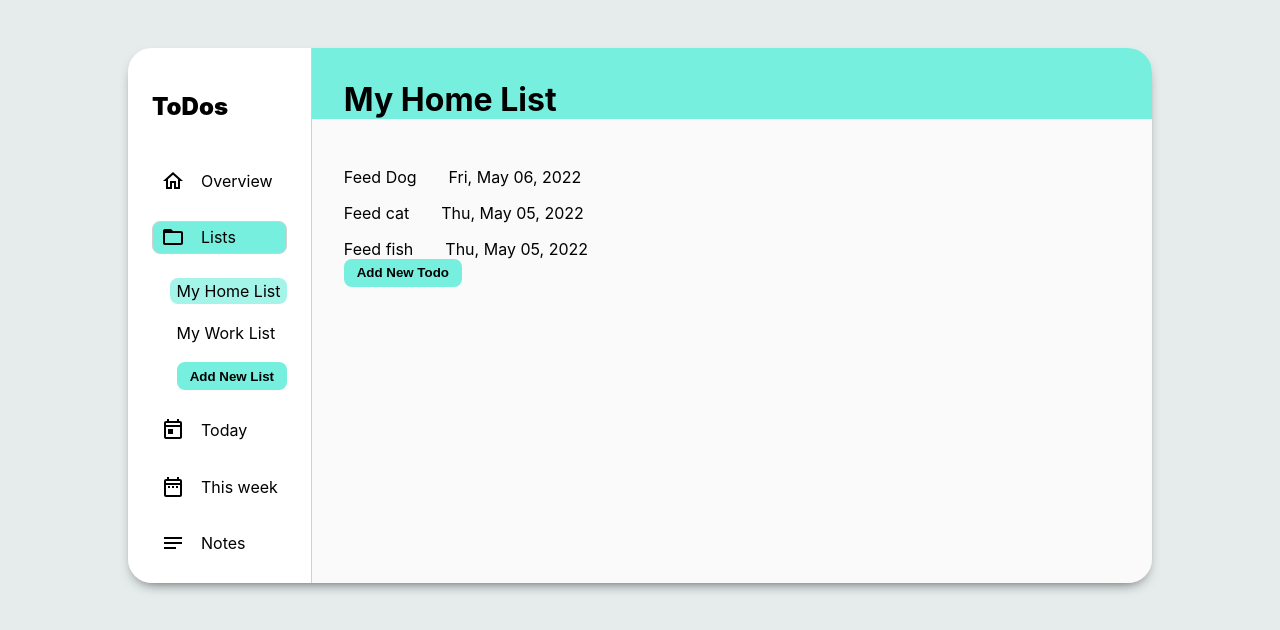
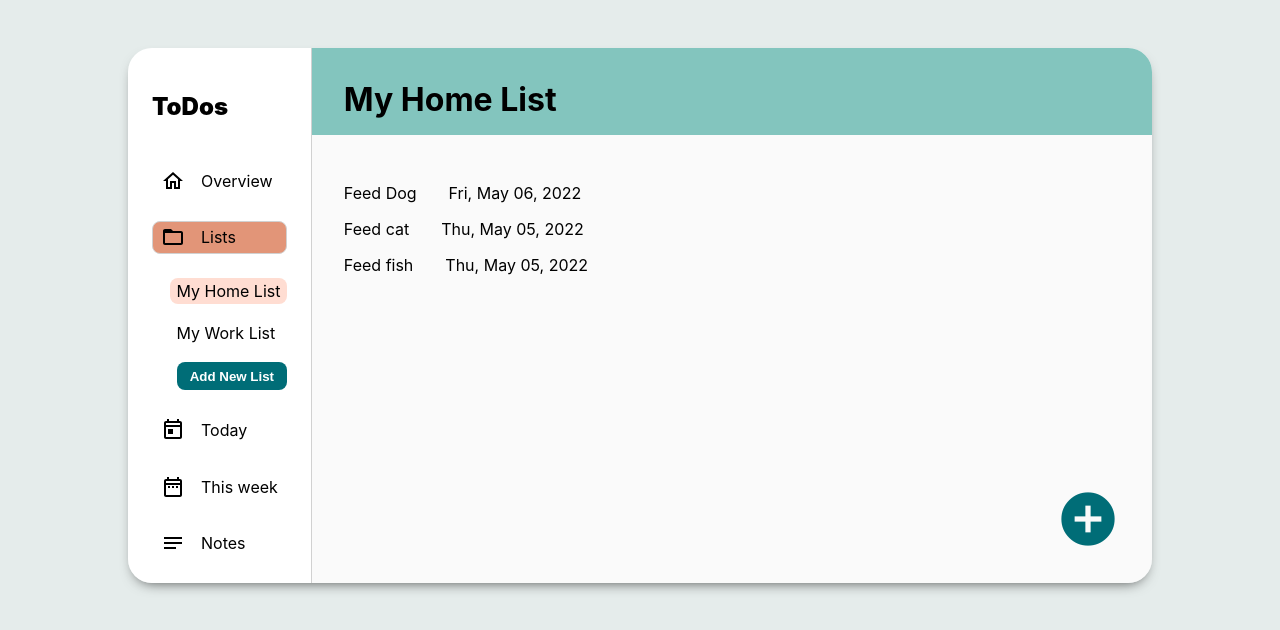
Before and after one commit to thiseas-perso/todo-react-app, a React (Create React App) app: page / in a window 1280 px wide. Shown: the top 630 px of the page. Built offline with nearby package versions, Linux system fonts and the light colour scheme.

Commit message:
color palette

```diff
--- a/public/index.html
+++ b/public/index.html
@@ -3,6 +3,9 @@
   <head>
     <meta charset="utf-8" />
     <link rel="icon" href="%PUBLIC_URL%/favicon.ico" />
+    <link href="https://fonts.googleapis.com/icon?family=Material+Icons"
+      rel="stylesheet">
+
     <meta name="viewport" content="width=device-width, initial-scale=1" />
     <meta name="theme-color" content="#000000" />
     <meta
--- a/src/App.css
+++ b/src/App.css
@@ -5,22 +5,3 @@ width: 100vw;
 display: flex;
 justify-content: center;
 }
-
-button{
-   background: hsl(172, 79%, 70%);
-   box-shadow: none;
-   border:none;
-   border-radius: 0.5rem;
-   text-shadow: none;
-   font-weight: 900;
-   padding: 0.4rem 0.8rem;
-   width: fit-content
-}
-
-button:hover{
-   background: hsl(172, 79%, 60%);
-   cursor: pointer;
-}
-button:active{
-   background: hsl(172, 79%, 40%);
-}
--- a/src/Components/Elements/ListItems.css
+++ b/src/Components/Elements/ListItems.css
@@ -13,7 +13,7 @@ li{
 li:hover{
    cursor: pointer;
    border-radius: 0.5rem;
-   background-color: hsl(172, 59%, 80%);
+   background-color: #FFDDD2;
 }
 
 li:active{
@@ -21,7 +21,7 @@ li:active{
 }
 
 ul .active{
-   background-color: hsl(172, 79%, 80%);
+   background-color: #FFDDD2;
    border: none
 }
 
@@ -38,24 +38,6 @@ ul .active{
    align-items: flex-end;
 }
 
- button{
-   background: hsl(172, 79%, 70%);
-   box-shadow: none;
-   border:none;
-   border-radius: 0.5rem;
-   text-shadow: none;
-   font-weight: 900;
-   padding: 0.4rem 0.8rem;
-   width: fit-content
-}
-
-button:hover{
-   background: hsl(172, 79%, 60%);
-   cursor: pointer;
-}
-button:active{
-   background: hsl(172, 79%, 40%);
-}
 
 .list-ctn form input{
    width: 10ch;
@@ -66,3 +48,23 @@ button:active{
 .list-ctn form label {
    font-size: 0.8rem;
 }
+
+.list-ctn button{
+   background: #006D77;
+   box-shadow: none;
+   border:none;
+   border-radius: 0.5rem;
+   text-shadow: none;
+   color: white;
+   font-weight: 600;
+   padding: 0.4rem 0.8rem;
+   width: fit-content
+}
+
+.list-ctn button:hover{
+   background: #83C5BE;
+   cursor: pointer;
+}
+.list-ctn button:active{
+   background: #83C5BE
+}
--- a/src/Components/Elements/NavbarItem.css
+++ b/src/Components/Elements/NavbarItem.css
@@ -11,15 +11,15 @@
 cursor: pointer;
 border: 1px solid hsl(0, 0%, 82%);
 border-radius: 0.5rem;
-background-color: hsl(172, 59%, 80%);
+background-color: #FFDDD2;
 }
 
 .nav-item:active{
-   background-color: hsl(172, 79%, 70%);
+   background-color: #E29578
 }
 
 .nav-item.active{
    border: 1px solid hsl(0, 0%, 82%);
    border-radius: 0.5rem;
-   background-color: hsl(172, 79%, 70%);
+   background-color: #E29578
 }
--- a/src/Components/Views/OverviewCard.css
+++ b/src/Components/Views/OverviewCard.css
@@ -10,7 +10,7 @@
 }
 
 .overview-card h3{
-   background-color: hsl(172, 79%, 70%);
+   background-color: #83C5BE;
    padding: 0.8rem;
    font-size: 1rem;
    margin: -1rem -1rem 1rem -1rem;
--- a/src/Components/Views/ViewListTodos.css
+++ b/src/Components/Views/ViewListTodos.css
@@ -8,8 +8,10 @@
 }
 
 .list-card-ctn{
-   /* display: flex; */
+   height: 100%;
+   display: flex;
    margin-left: 2rem;
+   flex-direction: column;
 }
 
 .list-card-line p {
@@ -17,9 +19,31 @@
    margin-top: 1rem;
 }
 
-.list-card h1{
+.list-card-ctn h1{
    margin: 0  0 2rem -2rem;
    padding-left: 2rem;
    padding-top: 2rem;
-   background-color: hsl(172, 79%, 70%)
+   padding-bottom: 1rem;
+   background-color: #83C5BE
 }
+
+#new-todo-btn{
+font-size: 4rem;
+align-self: flex-end;
+margin-top: 2rem;
+margin-top: auto;
+margin-bottom: 2rem;
+margin-right: 2rem;
+color: #006D77;
+}
+
+#new-todo-btn:hover{
+   color: #83C5BE;
+   cursor: pointer;
+}
+
+.list-card{
+   display: flex;
+   flex-direction: column;
+   max-width: fit-content;
+}
--- a/src/Components/Views/ViewListTodos.js
+++ b/src/Components/Views/ViewListTodos.js
@@ -2,6 +2,7 @@ import React, { useState } from "react";
 import "./ViewListTodos.css";
 import ListCardCtn from "./ListCardCtn";
 import NewTodoForm from "./NewTodoForm";
+import images from "../../Assets";
 
 const ViewListTodos = (props) => {
   // find selected list in props.items // looking for id
@@ -27,16 +28,25 @@ const ViewListTodos = (props) => {
   return (
     <ListCardCtn clicked={clicked}>
       {!clicked && (
+        <React.Fragment>
+          <h1>{foundList.title}</h1>
           <div className="list-card">
-          <h1>{foundList.title}</h1>
             {foundList.todos.map((todo) => (
               <div key={todo.id} className="list-card-line">
                 <p>{todo.title}</p>
                 <p>{todo.date.toLocaleString("en-US", options)}</p>
               </div>
             ))}
-          <button onClick={clickHandler}>Add New Todo</button>
           </div>
+
+          <span
+            className="material-icons"
+            onClick={clickHandler}
+            id="new-todo-btn"
+          >
+            add_circle
+          </span>
+        </React.Fragment>
       )}
       {clicked && (
         <NewTodoForm parentList={foundList} onSubmit={submitHandler} />
```
Also changed, not shown: src/Assets/add.svg (added). Lines whose indentation alone changed are shown as unchanged.
